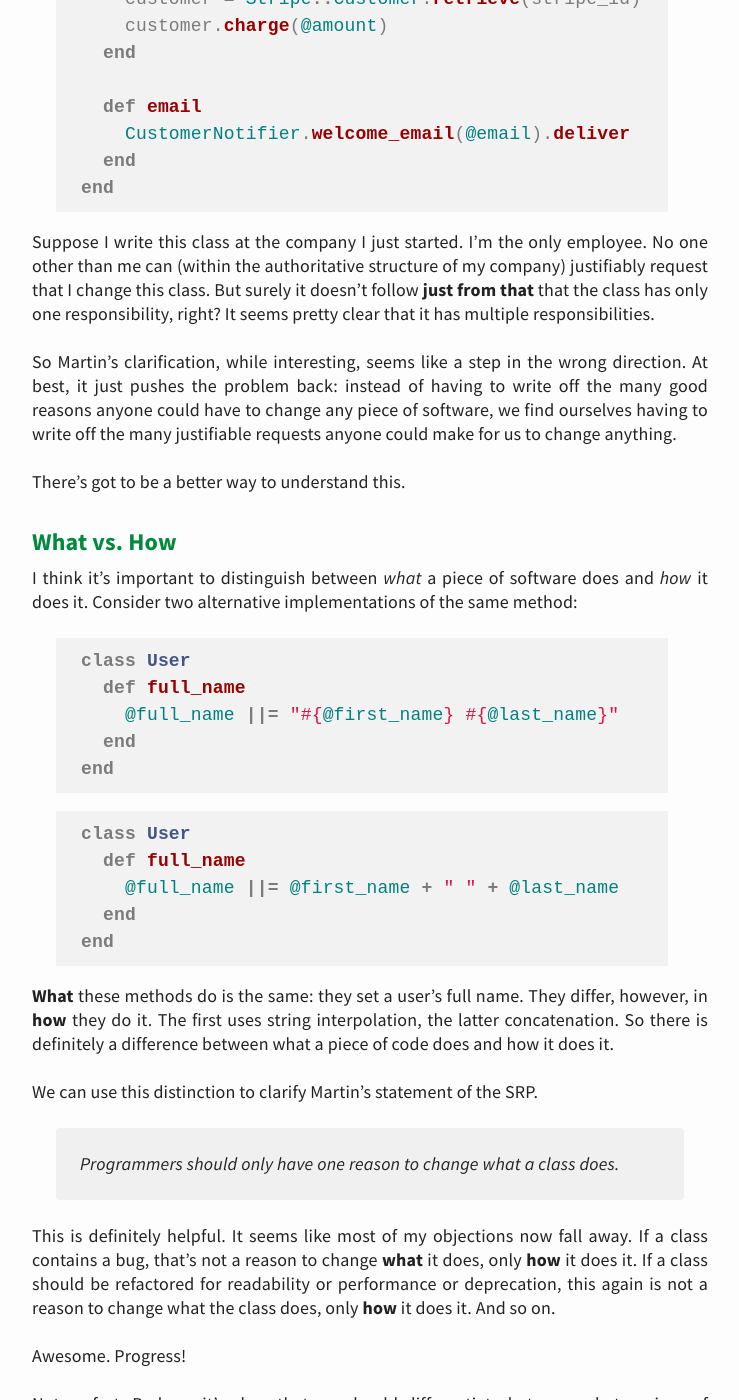
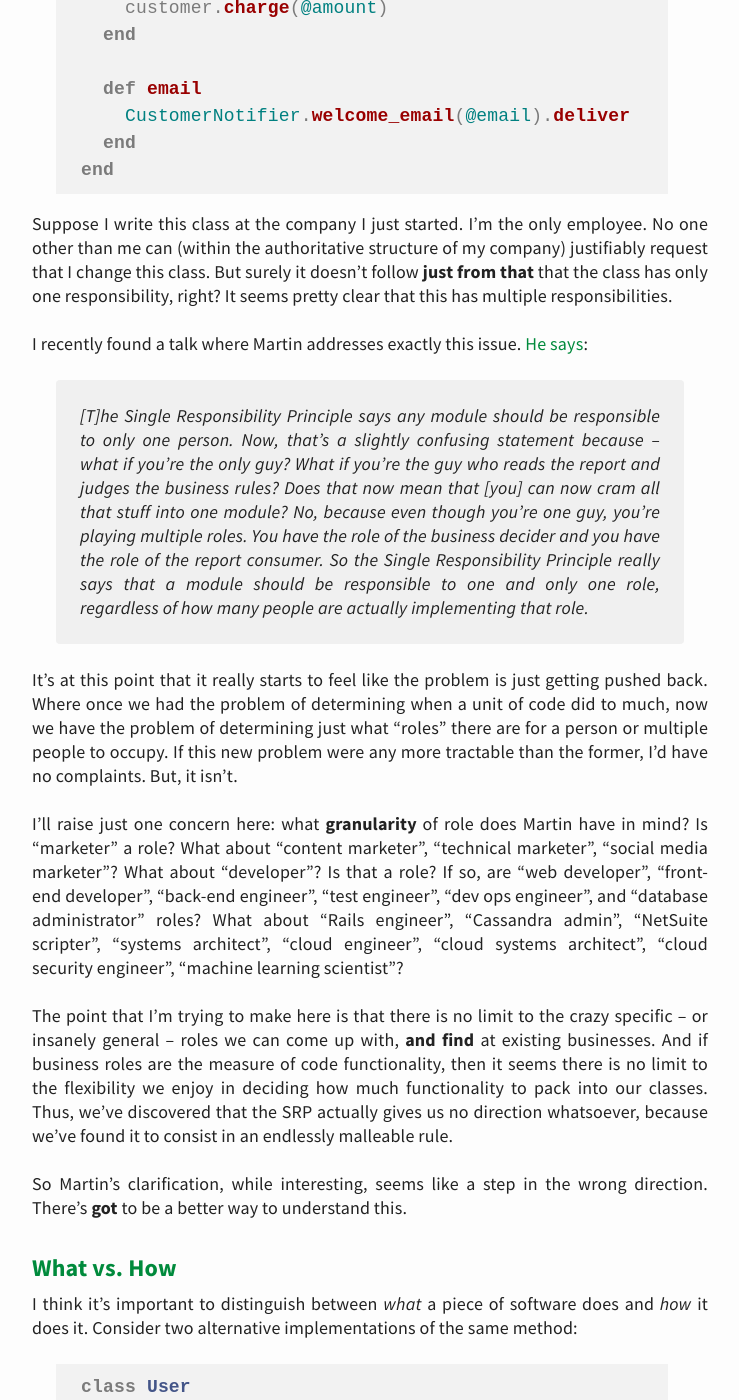
Before and after one commit to davidlaprade/davidlaprade.github.io, a Jekyll site: the page built from _posts/2016-5-7-the-single-responsibility-principle-part-1.md, in a window 1280 px wide and 1400 px high, scrolled down 3191 px. Shown: the whole window, without its empty margins (270-1009 px from the left). Built offline with Jekyll 4.4.1, drawn with Linux system fonts in a browser that asks for light colours; comment, search, counter and statistics services are not loaded; some of the changed text lies outside the part shown.

Commit message:
Update first SRP post with more quotes from Bob Martin

```diff
--- a/_posts/2016-5-7-the-single-responsibility-principle-part-1.md
+++ b/_posts/2016-5-7-the-single-responsibility-principle-part-1.md
@@ -96,11 +97,11 @@ clarification that he actually meant something like this:
 > For any given class that a programmer writes, there should be no more than one
 person who can justifiably request a change to it
 
-I found this idea really pretty exciting the first time I heard it. But
-I don't think it solves our problems.
-(I'm going to ignore his qualification of "a single tightly coupled group of
-people representing a single narrowly defined business function" for now. I'll
-come back to it later.)
+I found this idea really exciting. It's certainly
+a completely different way of thinking about how we should break up bits of
+functionality within software. And it makes a lot of sense!
+
+But I don't think it solves our problems.
 
 Just consider a class that has a bug in it. Who __wouldn't__ be justified in
 requesting that we change this code? The CTO would. The CEO would. The marketing
@@ -108,18 +109,18 @@ department would. A fellow developer would. The intern would. Really,
 _anyone_ would. But surely it doesn't follow _just from that_
 that our class has multiple responsibilities, right?
 
+Or what about people with overlapping responsibilities. Suppose the marketing
+director and sales director at a company share the responsibility of determining
+prices/discounts/promotions. And suppose I have set aside a single class to
+handle promotions. Have I violated the SRP? If we take Martin at his word, then
+yes.
+
 Or what about this class:
 
 {% highlight ruby %}
 class PaymentEmailService
-  def initialize(email, amount)
-   @email = email
-   @amount = amount
-  end
-
   def charge
-    stripe_id = User.find_by_email(@email).stripe_id
-    customer = Stripe::Customer.retrieve(stripe_id)
+    customer = Stripe::Customer.retrieve(@stripe_id)
     customer.charge(@amount)
   end
 
@@ -133,15 +134,50 @@ Suppose I write this class at the company I just started. I'm the only employee.
 No one other than me can (within the authoritative structure of my company)
 justifiably request that I change this class. But surely it doesn't follow
 __just from that__ that the class has only one responsibility, right? It seems
-pretty clear that it has multiple responsibilities.
+pretty clear that this has multiple responsibilities.
+
+I recently found a talk where Martin addresses exactly this issue. [He
+says](https://youtu.be/Gt0M_OHKhQE?t=733):
+
+> [T]he Single Responsibility Principle says any module should be
+responsible to only one person. Now, that's a slightly
+confusing statement because -- what if you're the only guy? What if you're the
+guy who reads the report and judges the business rules? Does that now mean
+that [you] can now
+cram all that stuff into one module? No, because even though you're one guy,
+you're playing multiple roles. You have the role of the business decider and you
+have the role of the report consumer. So the Single Responsibility Principle
+really says that a module should be responsible to one and only one role,
+regardless of how many people are actually implementing that role.
+
+It's at this point that it really starts to feel like the problem is
+just getting pushed back. Where once we had the problem of determining when
+a unit of code did to much, now we have the problem of determining just
+what "roles" there are for a person or multiple people to occupy. If this new
+problem were any more tractable than the former, I'd have no complaints. But,
+it isn't.
+
+I'll raise just one concern here:
+what __granularity__ of role does Martin have in mind? Is "marketer" a role?
+What about "content marketer", "technical marketer", "social media
+marketer"?  What about "developer"? Is that a role? If so, are "web developer",
+"front-end developer", "back-end engineer", "test engineer", "dev ops engineer",
+and
+"database administrator" roles? What about "Rails engineer", "Cassandra admin",
+"NetSuite scripter", "systems architect", "cloud engineer", "cloud systems
+architect", "cloud security engineer", "machine learning scientist"?
+
+The point that I'm trying to make here is that there is no limit to the crazy
+specific -- or insanely general -- roles we can come up with, __and find__
+at existing businesses. And if business roles are the measure of code
+functionality, then it seems there is no limit to the flexibility we enjoy in
+deciding how much functionality to pack into our classes. Thus, we've discovered
+that
+the SRP actually gives us no direction whatsoever, because we've found it to
+consist in an endlessly malleable rule.
 
 So Martin's clarification, while interesting, seems like a step in the wrong
-direction. At best, it just pushes the problem back: instead of having to write
-off the many good reasons anyone could have to change any piece
-of software, we find ourselves having to write off the
-many justifiable requests anyone could make for us to change anything.
-
-There's got to be a better way to understand this.
+direction. There's __got__ to be a better way to understand this.
 
 ### What vs. How
 I think it's important to distinguish between _what_ a piece of software does
@@ -190,11 +226,9 @@ exactly what a piece of software does?
 Recall the example from above:
 
 {% highlight ruby %}
-class User
   def full_name
     @full_name ||= "#{@first_name} #{@last_name}"
   end
-end
 {% endhighlight %}
 
 Above I had suggested that __what__ this method does is set a user's full
@@ -209,8 +243,8 @@ the way we divide up functionality between these two categories
 is not beyond dispute.
 
 There's a further issue. Any piece of software can be made to seem as if
-it does only one thing if described from a high enough level.
-Since Martin focuses on classes -- let's look at a class:
+it does only one thing if described from a high enough level. This is the
+"granularity" objection all over again. Let's look at a class:
 
 {% highlight ruby %}
 class PaymentProcessor
@@ -243,7 +277,7 @@ these questions have answers. Nor is it obvious that there are any rules for
 answering them that are both non-arbitrary and objective.
 It really just seems like there's no truth of the matter in such disputes.
 It seems like there's no right answer to the question: "__what__ does this
-software do?" If so, the prospects of getting a rigorous statement of the SRP
+software do?" If so, the prospects of getting any rigorous statement of the SRP
 look bleak.
 
 ### Conclusion
```
Also changed, not shown: other parts of _posts/2016-5-7-the-single-responsibility-principle-part-1.md (+8 -7 lines).
